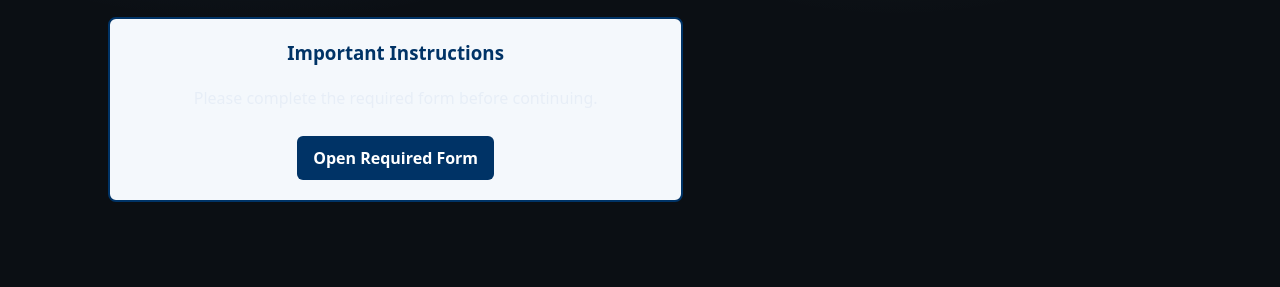
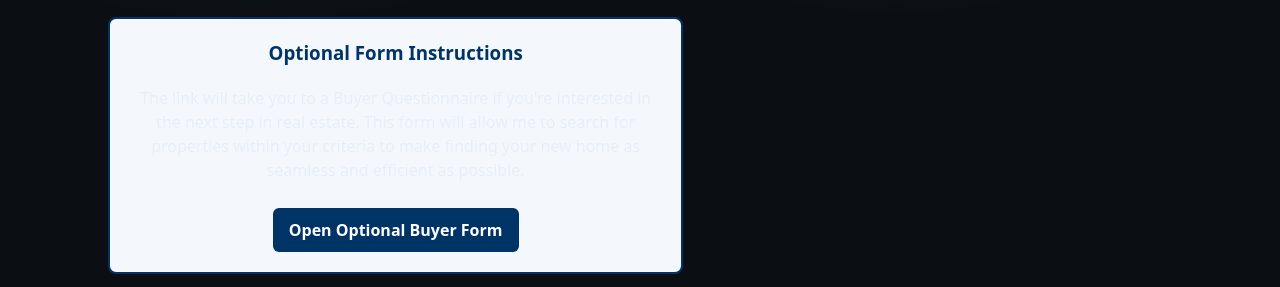
Before and after one commit to tpmccsd0047/TRMC-Website1, a plain HTML site: page index.html in a window 1280 px wide. Shown: the part 1217-1504 px from the top of the page. Drawn offline with Linux system fonts and the light colour scheme; a script that the page names is missing.

Commit message:
formupdate

```diff
--- a/index.html
+++ b/index.html
@@ -152,14 +152,14 @@
       </p>
 
       <div class="form-box">
-        <h3>Important Instructions</h3>
-        <p>Please complete the required form before continuing.</p>
+        <h3>Optional Form Instructions</h3>
+        <p>The link will take you to a Buyer Questionnaire if you're interested in the next step in real estate.  This form will allow me to search for properties within your criteria to make finding your new home as seamless and efficient as possible.</p>
 
         <a href="https://forms.gle/Y1pCc9B5F9babMao9"
            target="_blank"
            rel="noopener"
            class="form-button">
-          Open Required Form
+          Open Optional Buyer Form
         </a>
       </div>
     </div>
```
